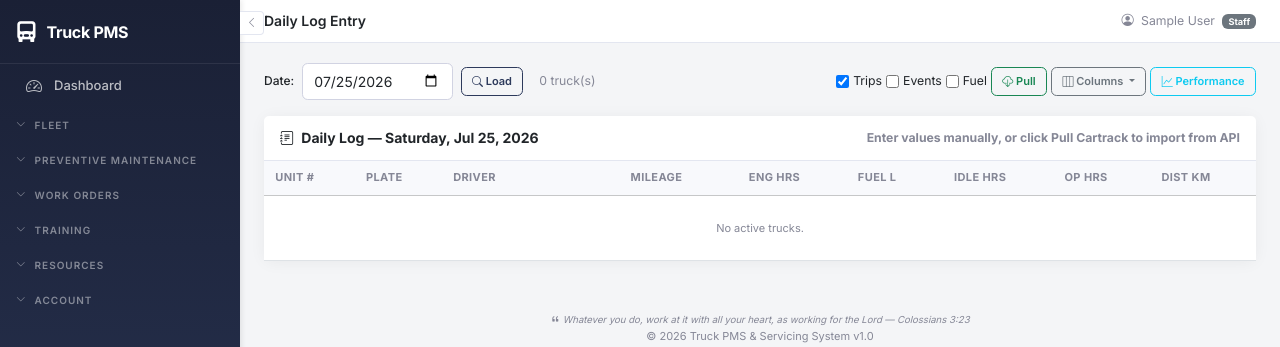
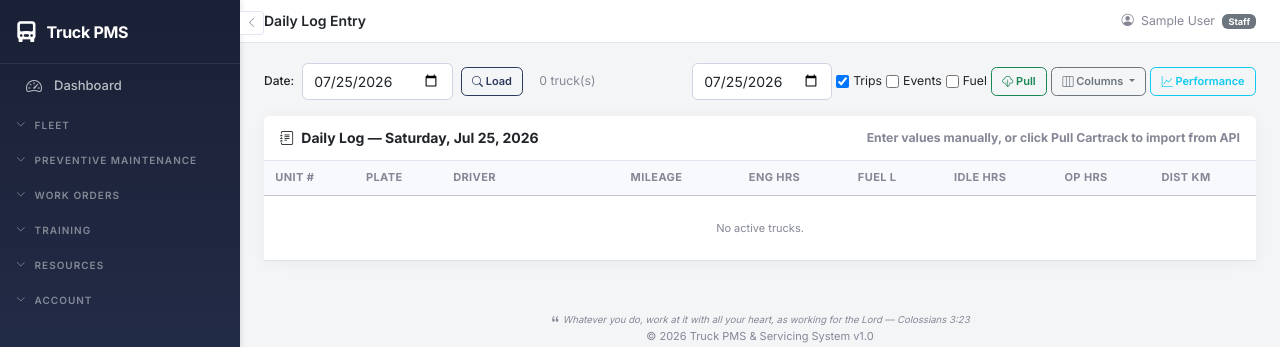
Before and after one commit to WinefredoSailes/stmiet-truckpmsmanagement, a Django app: page /fleetops/logs/ in a window 1280 px wide. Shown: the top 347 px of the page. Run offline with Django 5.2, Linux system fonts and the light colour scheme; the visitor is signed in with stand-in values (Sample User, id 1); data comes from the database, SQL or seed files in the repository; data that the repository does not hold is empty.

Commit message:
feat(fleetops): visible date picker on Pull Cartrack button
- Replace hidden date input with visible <input type=date>
  so user can pull data for any past date (yesterday, etc.)
- Default stays as the current page's log_date (usually today)
- Solves issue of incomplete data when pulling today mid-day

```diff
--- a/truck_pms/fleetops/templates/fleetops/daily_log.html
+++ b/truck_pms/fleetops/templates/fleetops/daily_log.html
@@ -12,7 +12,7 @@
     <div class="d-flex gap-1 flex-wrap align-items-center">
         <form method="post" action="{% url 'fleetops:pull_cartrack' %}" class="d-inline-flex align-items-center gap-1" id="pullForm">
             {% csrf_token %}
-            <input type="hidden" name="date" id="pullDate" value="{{ log_date|date:'Y-m-d' }}">
+            <input type="date" name="date" id="pullDate" value="{{ log_date|date:'Y-m-d' }}" class="form-control form-control-sm" style="width:140px">
             <label class="small mb-0 d-flex align-items-center gap-1" title="Import trip data (distance, speeds, hours, mileage)">
                 <input type="checkbox" name="type_trips" value="1" checked> Trips
             </label>
```
